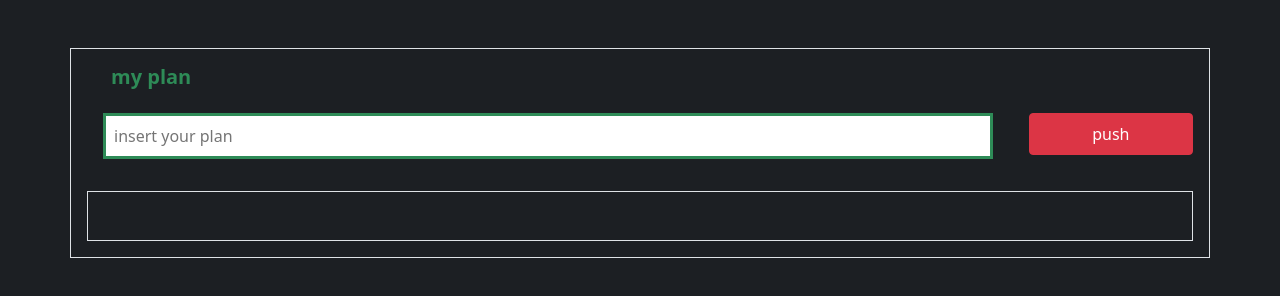
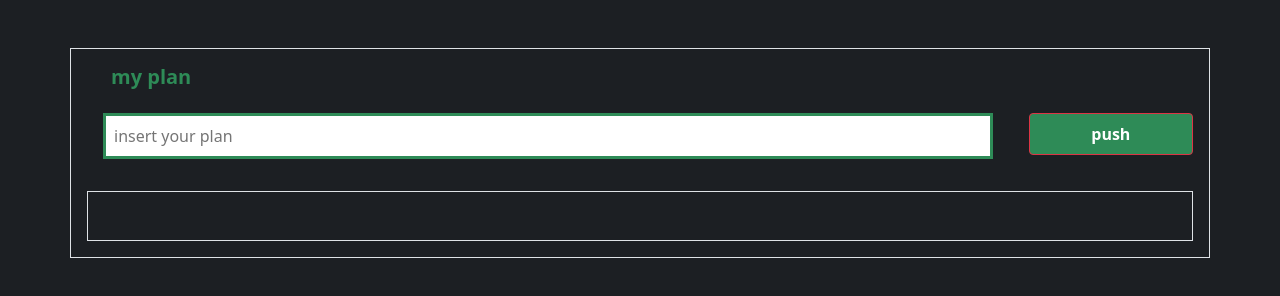
Before and after one commit to sepid-dev/toDoList, a website: page index.html in a window 1280 px wide. Drawn offline with Linux system fonts and the light colour scheme.

Commit message:
change button style- todolist.css
change button style

```diff
--- a/css/todolist.css
+++ b/css/todolist.css
@@ -127,3 +127,10 @@ form.loginF .inputs .inputMe{
      color: seagreen;
      font-weight: bold;
  }
+
+ #planbtn{
+     width: 90%;
+     background-color:seagreen;
+     color: white;
+     font-weight: bold;
+ }
```
